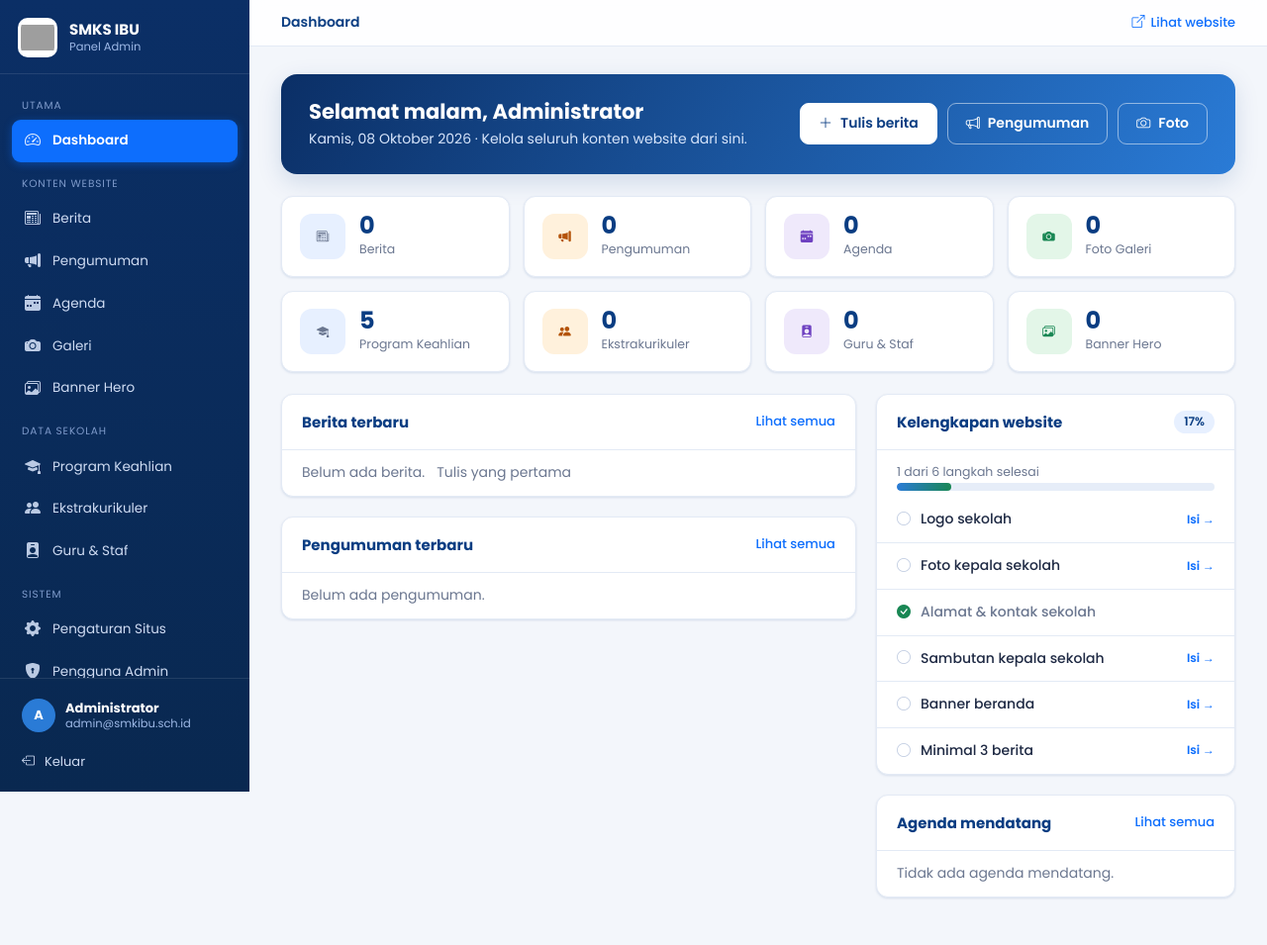
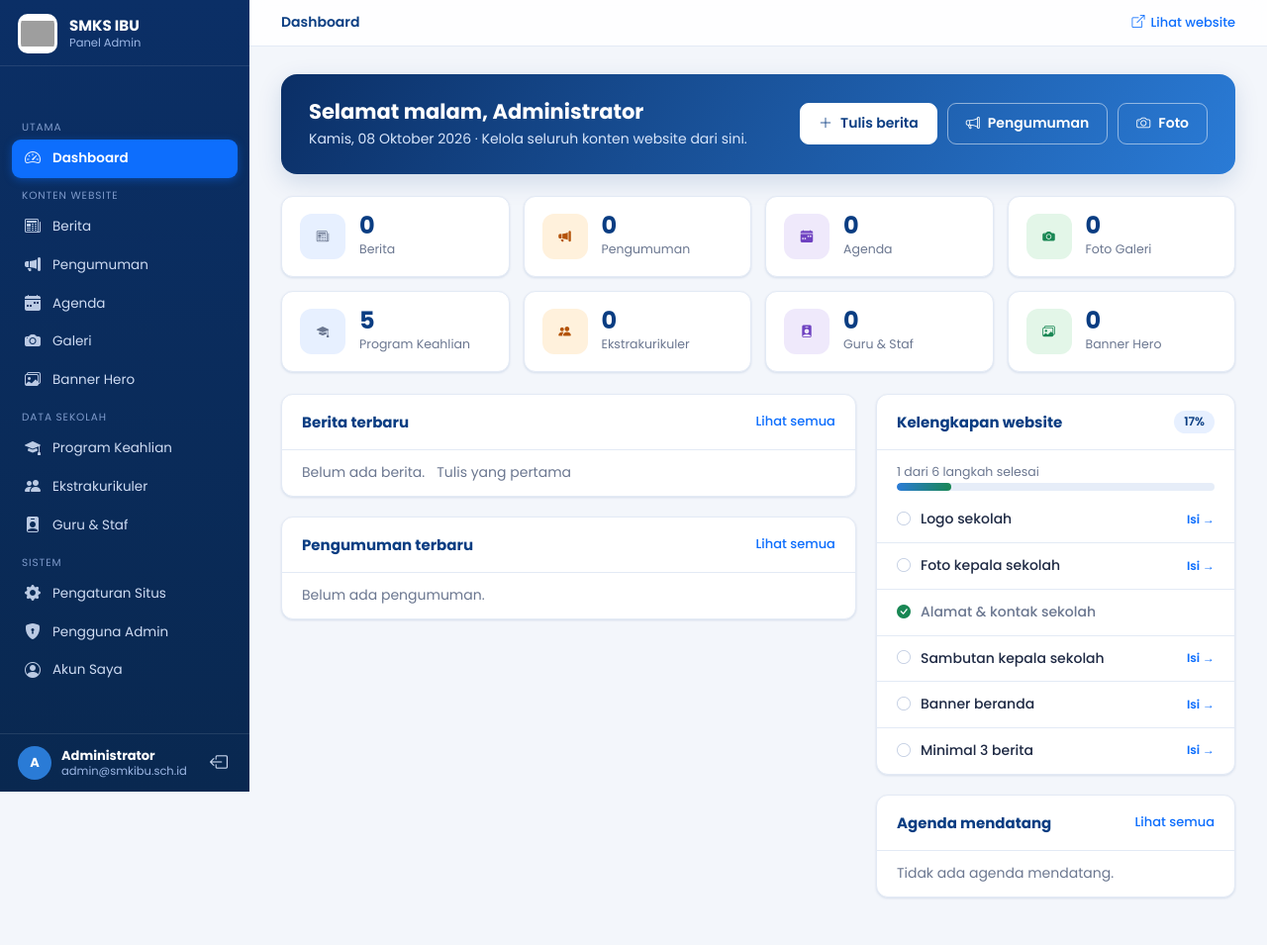
Before and after one commit to andieawan/web-smkibu-laravel, a Laravel app: page /admin in a window 1280 px wide. Shown: the whole page at 99% size. Run offline with Laravel 12, Linux system fonts and the light colour scheme; a user stored in the database is signed in; data comes from the database, SQL or seed files in the repository; data that the repository does not hold is empty; grey boxes are pictures that could not be loaded.

Commit message:
Admin: menu samping muat tanpa scroll, tombol keluar ringkas, perbaiki kolom dashboard
Co-Authored-By: Claude Sonnet 5.5 <noreply@anthropic.com>
Claude-Session: https://claude.ai/code/session_01X6f9hksGhsuZN2EaZudG44

```diff
--- a/public/css/admin.css
+++ b/public/css/admin.css
@@ -19,24 +19,26 @@ h1{font-size:22px;color:var(--tua);line-height:1.3}
 /* ---------- Kerangka ---------- */
 body.admin{display:flex;min-height:100vh}
 .side{width:252px;background:linear-gradient(180deg,var(--gelap),var(--gelap2));color:#cfdcf3;display:flex;flex-direction:column;position:sticky;top:0;height:100vh;flex:none;z-index:40}
-.side__brand{display:flex;gap:12px;align-items:center;padding:18px 18px 16px;border-bottom:1px solid #ffffff1a}
+.side__brand{display:flex;gap:12px;align-items:center;padding:14px 18px 12px;border-bottom:1px solid #ffffff1a}
 .side__logo{width:40px;height:40px;border-radius:10px;background:#fff;object-fit:contain;padding:3px;flex:none}
 .side__nama{font-weight:700;color:#fff;font-size:15px;line-height:1.2}
 .side__nama small{display:block;font-weight:400;font-size:11.5px;color:#9db8e6;margin-top:2px}
-.side nav{padding:10px 12px;flex:1;overflow-y:auto;overscroll-behavior:contain}
-.side__grup{font-size:10.5px;letter-spacing:.9px;text-transform:uppercase;color:#7f9bcb;padding:14px 10px 6px}
-.side nav a{padding:9px 12px;border-radius:9px;display:flex;gap:11px;align-items:center;font-size:13.5px;transition:background .15s}
+.side nav{padding:4px 12px;flex:1;overflow-y:auto;overscroll-behavior:contain;scrollbar-width:none;display:flex;flex-direction:column;justify-content:center}
+.side nav::-webkit-scrollbar{display:none}
+.side__grup{font-size:10.5px;letter-spacing:.9px;text-transform:uppercase;color:#7f9bcb;padding:10px 10px 4px}
+.side nav a{padding:7px 12px;border-radius:9px;display:flex;gap:11px;align-items:center;font-size:13.5px;transition:background .15s}
 .side nav a i{font-size:16px;width:18px;text-align:center;opacity:.9}
 .side nav a:hover{background:#ffffff14;color:#fff}
 .side nav a.on{background:var(--biru);color:#fff;font-weight:600;box-shadow:0 2px 8px #0d6efd66}
-.side__bawah{padding:12px;border-top:1px solid #ffffff1a;display:grid;gap:4px;font-size:13px}
-.side__user{display:flex;gap:10px;align-items:center;padding:8px 10px}
+.side__bawah{padding:8px 12px;border-top:1px solid #ffffff1a;display:flex;align-items:center;gap:6px;font-size:13px}
+.side__user{display:flex;gap:10px;align-items:center;padding:4px 6px;flex:1;min-width:0}
 .avatar{width:34px;height:34px;border-radius:50%;background:#2a7bd6;color:#fff;display:grid;place-items:center;font-weight:700;flex:none;text-transform:uppercase}
 .side__user div{min-width:0;line-height:1.25}
 .side__user b{display:block;color:#fff;font-size:13px;white-space:nowrap;overflow:hidden;text-overflow:ellipsis}
 .side__user small{font-size:11.5px;color:#9db8e6;display:block;white-space:nowrap;overflow:hidden;text-overflow:ellipsis}
-.side__bawah a,.side__bawah button{background:none;border:0;color:#cfdcf3;padding:8px 10px;text-align:left;cursor:pointer;width:100%;border-radius:8px;display:flex;gap:10px;align-items:center}
-.side__bawah a:hover,.side__bawah button:hover{background:#ffffff14;color:#fff}
+.side__bawah form{flex:none}
+.side__bawah button{background:none;border:0;color:#cfdcf3;width:38px;height:38px;cursor:pointer;border-radius:9px;display:grid;place-items:center;font-size:18px}
+.side__bawah button:hover{background:#ffffff14;color:#fff}
 .side-lapis{display:none}
 
 .utama{flex:1;min-width:0;display:flex;flex-direction:column}
@@ -136,7 +138,7 @@ body.admin{display:flex;min-height:100vh}
 .ringkas__kartu b{font-size:24px;color:var(--tua);line-height:1.1;display:block}
 .ringkas__kartu span{color:var(--abu);font-size:12.5px}
 .dasbor{display:grid;grid-template-columns:minmax(0,1.6fr) minmax(0,1fr);gap:20px;align-items:start}
-.dasbor__kolom{display:grid;gap:20px}
+.dasbor__kolom{display:grid;gap:20px;grid-template-columns:minmax(0,1fr);min-width:0}
 .daftar{list-style:none}
 .daftar li{display:flex;gap:12px;align-items:center;padding:12px 20px;border-bottom:1px solid var(--garis)}
 .daftar li:last-child{border-bottom:0}
@@ -180,6 +182,11 @@ a.pager__item:hover{background:#eef4fd}
 .pager__item--mati{color:#9aa6bd;background:#f3f6fb}
 
 /* ---------- Responsif ---------- */
+@media(max-height:760px) and (min-width:861px){
+  .side__brand{padding:10px 16px}.side__logo{width:34px;height:34px}
+  .side__grup{padding:6px 10px 2px}
+  .side nav a{padding:5px 12px;font-size:13px}
+}
 @media(max-width:1000px){.dasbor{grid-template-columns:1fr}}
 @media(max-width:860px){
   body.admin{display:block}
--- a/resources/views/admin/layout.blade.php
+++ b/resources/views/admin/layout.blade.php
@@ -56,7 +56,7 @@
             <div><b>{{ $user->name }}</b><small>{{ $user->email }}</small></div>
         </div>
         <form method="POST" action="{{ route('logout') }}">@csrf
-            <button type="submit"><i class="bi bi-box-arrow-left"></i> Keluar</button>
+            <button type="submit" title="Keluar" aria-label="Keluar"><i class="bi bi-box-arrow-left"></i></button>
         </form>
     </div>
 </aside>
```
